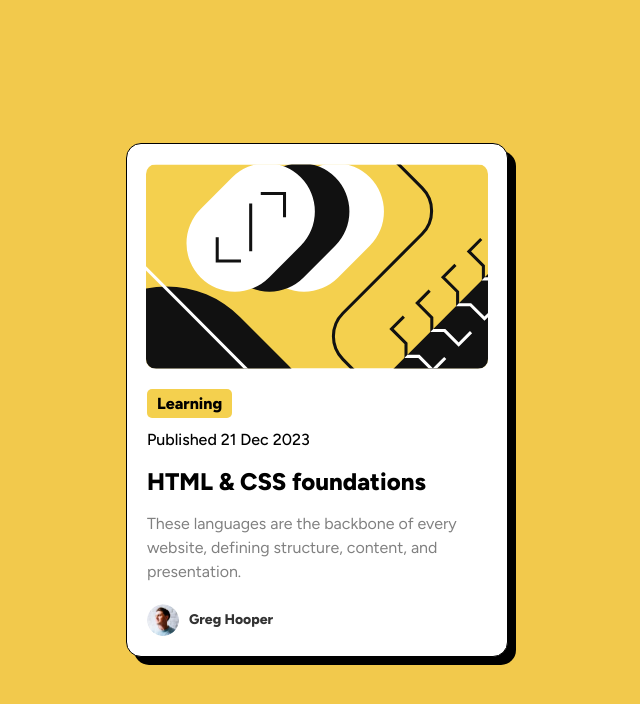
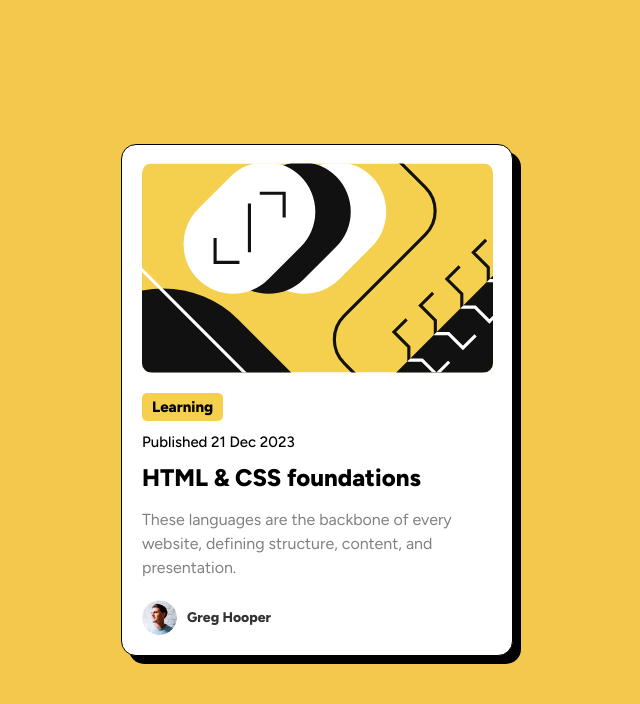
Before and after one commit to fedefioretti/Blog-Preview, a plain HTML site: page index.html in a window 1280 px wide. Shown: the whole page, without its empty margins (323-963 px from the left). Drawn offline with Linux system fonts and the light colour scheme.

Commit message:
rescale image again

```diff
--- a/styles.css
+++ b/styles.css
@@ -6,7 +6,6 @@ body {
     height: 100vh;
     margin: 0;
     font-family: Figtree, sans-serif;
-    font-size: 16px;
 
 }
 
@@ -23,14 +22,14 @@ body {
     border-radius: 15px;
     box-shadow: 8px 8px rgb(0, 0, 0);
     overflow: hidden;
-    width: 380px;
+    width: 390px;
     text-align: left;
 }
 
 .card-image img {
     width: 90%;
     display: block;
-    margin: 20px auto 0 auto;
+    margin: 18px auto 0 auto;
     border-radius: 10px;
 }
 
@@ -45,7 +44,7 @@ body {
     padding: 5px 10px;
     border-radius: 5px;
     font-family: Figtree;
-    font-size: 16px;
+    font-size: 15px;
     font-weight: 800;
     display: inline-block;
     cursor: pointer;
@@ -61,10 +60,10 @@ body {
 .date {
     font-family: Figtree;
     font-weight: 500;
-    font-size: 16px;
+    font-size: 15px;
     color: #000;
     margin-top: 15px;
-    margin-bottom: 15px;
+    margin-bottom: 5px;
 }
 
 h2 {
@@ -98,8 +97,8 @@ p {
 }
 
 .author img {
-    width: 32px;
-    height: 32px;
+    width: 35px;
+    height: 35px;
     border-radius: 50%;
     margin-right: 10px;
 }
```
